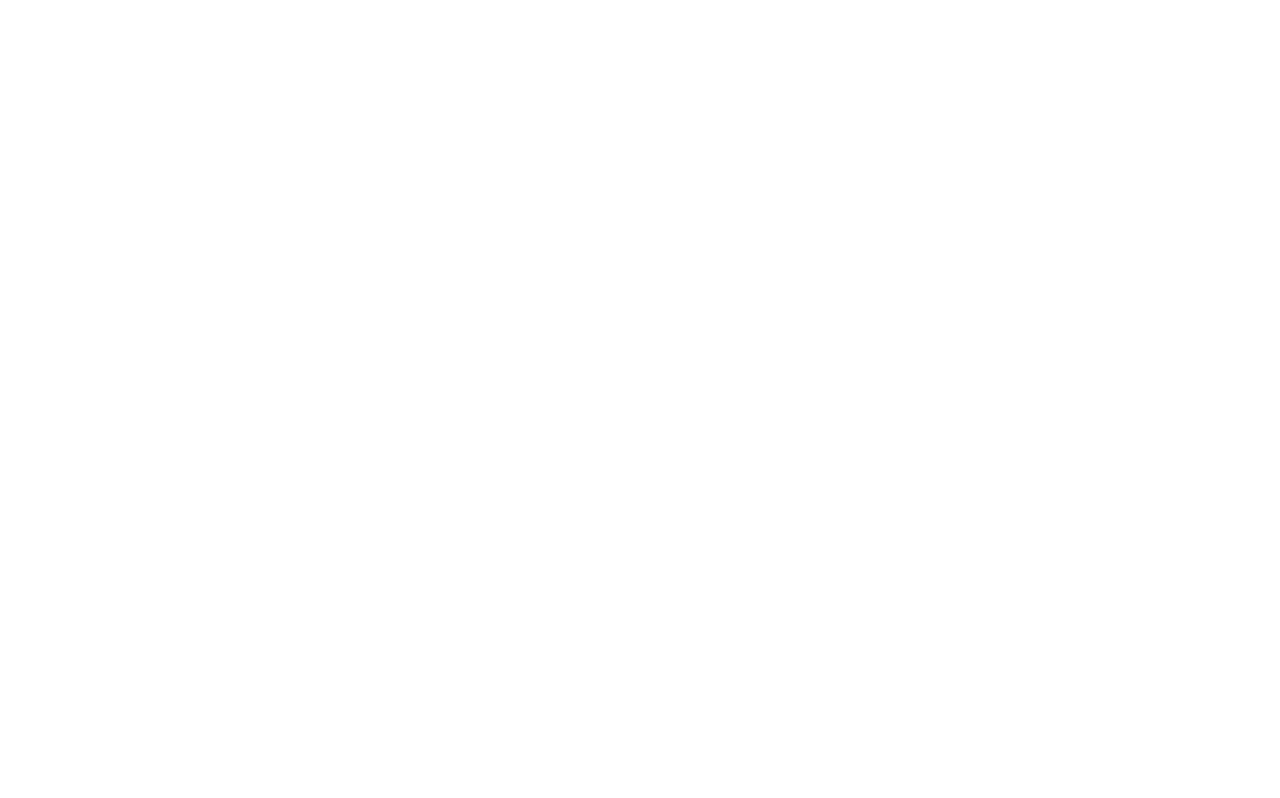
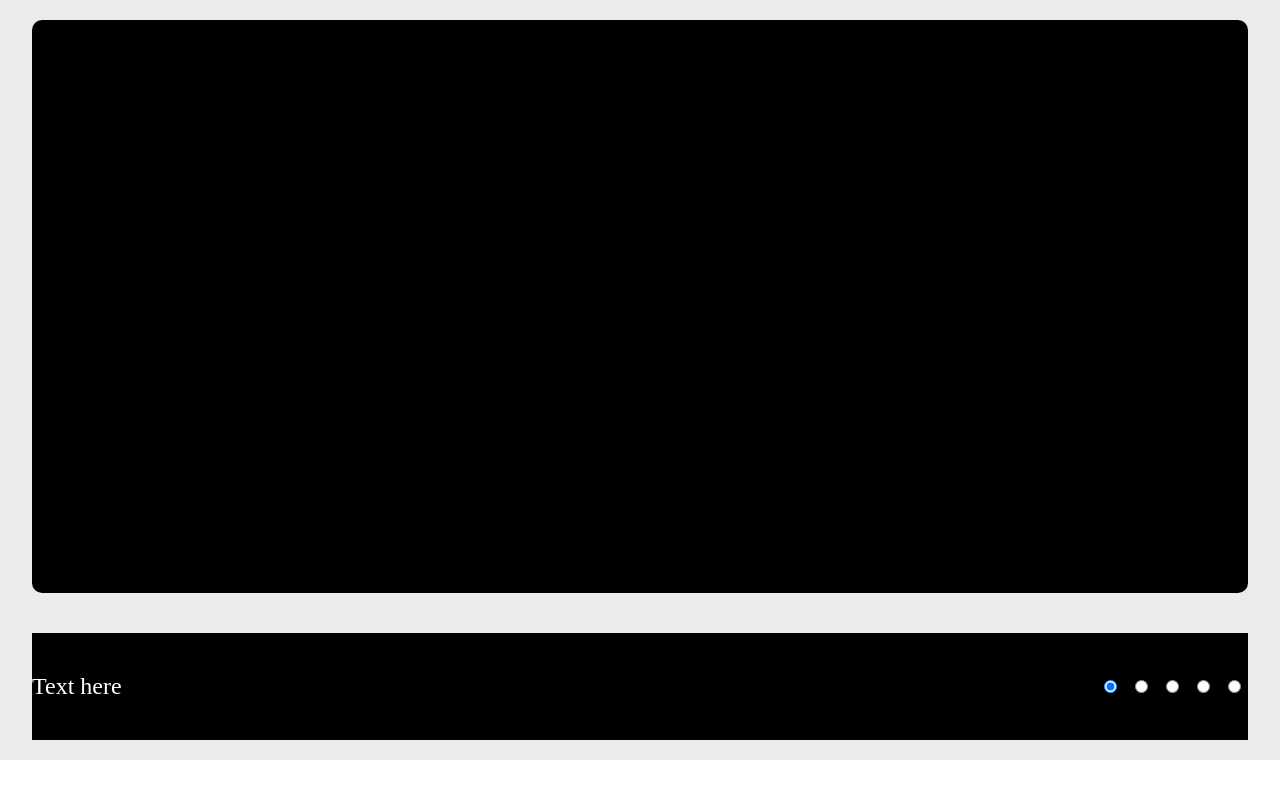
Before and after one commit to Tianika/cssMemSlider, a plain HTML site: page cssMemSlider/index.html in a window 1280 px wide. Drawn offline with Linux system fonts and the light colour scheme.

Commit message:
feat: add base css 2021-10-16 12:49:43

```diff
--- a/cssMemSlider/index.html
+++ b/cssMemSlider/index.html
@@ -11,8 +11,14 @@
     <div class="wrapper">
       <div class="image-container"></div>
       <div class="content-container">
-        <div class="text"></div>
-        <div class="inputs"></div>
+        <div class="text">Text here</div>
+        <div class="controls">
+          <input type="radio" name="slider" id="cat1" checked />
+          <input type="radio" name="slider" id="cat2" />
+          <input type="radio" name="slider" id="cat3" />
+          <input type="radio" name="slider" id="cat4" />
+          <input type="radio" name="slider" id="cat5" />
+        </div>
       </div>
     </div>
   </body>
--- a/cssMemSlider/style.css
+++ b/cssMemSlider/style.css
@@ -0,0 +1,46 @@
+* {
+  box-sizing: border-box;
+  margin: 0;
+  padding: 0;
+}
+
+.wrapper {
+  display: flex;
+  flex-direction: column;
+  flex: 1 1 auto;
+  column-gap: 50px;
+  width: 100%;
+  height: 95vh;
+  margin: 0 auto;
+  background-color: rgb(235, 235, 235);
+}
+
+.image-container {
+  width: 95%;
+  height: 80%;
+  margin: 20px auto;
+  background: #000;
+  border-radius: 10px;
+}
+
+.content-container {
+  display: flex;
+  justify-content: space-between;
+  align-items: center;
+  width: 95%;
+  height: 15%;
+  margin: 20px auto;
+  background: #000;
+  color: #fff;
+}
+
+.text {
+  font-size: 1.5rem;
+}
+
+input[type='radio'] {
+  cursor: pointer;
+  margin: 7px;
+  padding: initial;
+  border: initial;
+}
```
